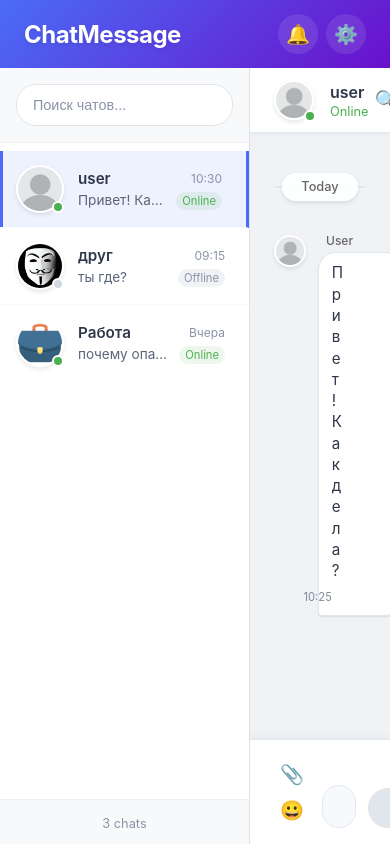
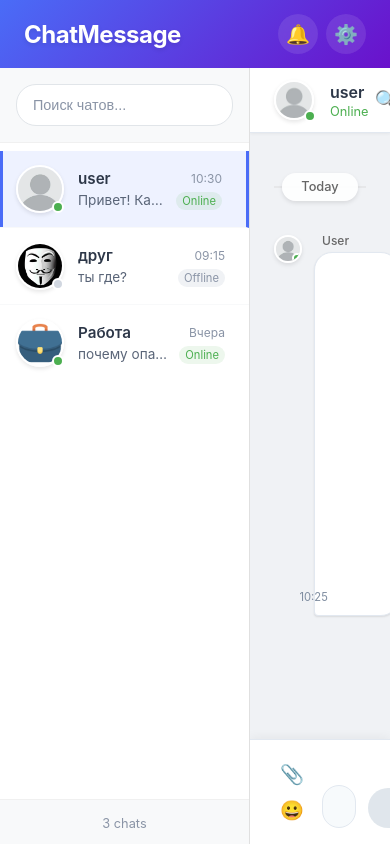
Before and after one commit to anonymous-proger/diplomChatApp, an Angular app in the folder diplom/diplomm/: page / in a window 390 px wide. Built offline with nearby package versions, Linux system fonts and the light colour scheme.

Commit message:
message_visual_Fix

```diff
--- a/diplom/diplomm/src/app/chat-window/chat-window.component.css
+++ b/diplom/diplomm/src/app/chat-window/chat-window.component.css
@@ -67,12 +67,12 @@
   overflow: hidden;
   border: 2px solid white;
   box-shadow: 0 2px 4px rgba(0, 0, 0, 0.1);
+}
 
-  img {
+.avatar img {
   width: 100%;
   height: 100%;
   object-fit: cover;
-  }
 }
 
 .online-indicator {
@@ -84,29 +84,27 @@
   border-radius: 50%;
   background-color: #d1d7e0;
   border: 2px solid white;
+}
 
-  &.online {
+.online-indicator.online {
   background-color: #4caf50;
 }
-}
 
-.chat-details {
-  .chat-name {
+.chat-details .chat-name {
   font-size: 1rem;
   font-weight: 600;
   color: #2d3748;
   margin: 0 0 0.125rem 0;
 }
 
-  .chat-status {
+.chat-details .chat-status {
   font-size: 0.8rem;
   color: #718096;
   margin: 0;
+}
 
-    &.online {
+.chat-details .chat-status.online {
   color: #4caf50;
-    }
-  }
 }
 
 .chat-actions {
@@ -128,31 +126,29 @@
   display: flex;
   align-items: center;
   justify-content: center;
+}
 
-  &:hover {
+.action-btn:hover {
   background-color: #f7fafc;
   color: #4a5568;
 }
 
-  &.active {
+.action-btn.active {
   background-color: #4a6cf7;
   color: white;
+}
 
-    &:hover {
+.action-btn.active:hover {
   background-color: #3a5ce5;
 }
+
+.action-btn.emoji-toggle.active {
+  background-color: #4a6cf7;
+  color: white;
 }
 
-  &.emoji-toggle {
-    &.active {
-      background-color: #4a6cf7;
-      color: white;
-
-      &:hover {
+.action-btn.emoji-toggle.active:hover {
   background-color: #3a5ce5;
-      }
-    }
-  }
 }
 
 .messages-container {
@@ -174,8 +170,9 @@
   text-align: center;
   margin: 1rem 0 1.5rem 0;
   position: relative;
+}
 
-  span {
+.date-divider span {
   display: inline-block;
   padding: 0.4rem 1.2rem;
   background-color: rgba(255, 255, 255, 0.9);
@@ -188,7 +185,7 @@
   box-shadow: 0 2px 4px rgba(0, 0, 0, 0.1);
 }
 
-  &::before {
+.date-divider::before {
   content: '';
   position: absolute;
   left: 0;
@@ -197,7 +194,6 @@
   height: 1px;
   background-color: #ddd;
   transform: translateY(-50%);
-  }
 }
 
 .message-wrapper {
@@ -208,22 +204,21 @@
   position: relative;
   transition: all 0.3s ease;
   cursor: pointer;
+}
 
-  &.with-avatar {
+.message-wrapper.with-avatar {
   align-items: flex-start;
 }
 
-  &.active {
-    .message-bubble {
+.message-wrapper.active .message-bubble {
   box-shadow: 0 2px 12px rgba(0, 0, 0, 0.2);
 }
 
-    &.outgoing .message-bubble {
+.message-wrapper.active.outgoing .message-bubble {
   box-shadow: 0 2px 12px rgba(74, 108, 247, 0.3);
 }
-  }
 
-  &.deleting {
+.message-wrapper.deleting {
   opacity: 0;
   transform: translateX(-20px);
   height: 0;
@@ -231,27 +226,26 @@
   overflow: hidden;
 }
 
-  &.search-highlight {
+.message-wrapper.search-highlight {
   background-color: rgba(255, 243, 205, 0.3);
   border-radius: 8px;
+}
 
-    .message-bubble {
+.message-wrapper.search-highlight .message-bubble {
   background-color: rgba(255, 243, 205, 0.1);
 }
+
+.message-wrapper.current-search-result {
+  background-color: rgba(255, 193, 7, 0.2);
+  border-radius: 8px;
 }
 
-  &.current-search-result {
-    background-color: rgba(255, 193, 7, 0.2);
-    border-radius: 8px;
-
-    .message-bubble {
+.message-wrapper.current-search-result .message-bubble {
   box-shadow: 0 0 0 2px rgba(255, 193, 7, 0.3);
 }
 
-    &.outgoing .message-bubble {
+.message-wrapper.current-search-result.outgoing .message-bubble {
   box-shadow: 0 0 0 2px rgba(255, 193, 7, 0.3), 0 1px 2px rgba(74, 108, 247, 0.2);
-    }
-  }
 }
 
 .message-avatar {
@@ -259,37 +253,88 @@
   height: 32px;
   border-radius: 50%;
   overflow: hidden;
-  margin-right: 0.75rem;
   flex-shrink: 0;
   margin-top: 2px;
   border: 2px solid white;
   box-shadow: 0 2px 4px rgba(0, 0, 0, 0.1);
+  position: relative;
+}
 
-  img {
+.message-avatar img {
   width: 100%;
   height: 100%;
   object-fit: cover;
 }
+
+.incoming-avatar {
+  margin-right: 0.75rem;
+}
+
+.outgoing-avatar {
+  margin-left: 0.75rem;
+  order: 2;
+}
+
+.avatar-online-indicator {
+  position: absolute;
+  bottom: -2px;
+  right: -2px;
+  width: 10px;
+  height: 10px;
+  border-radius: 50%;
+  background-color: #d1d7e0;
+  border: 2px solid white;
+}
+
+.avatar-online-indicator.online {
+  background-color: #4caf50;
+}
+
+.outgoing-avatar .avatar-online-indicator {
+  right: auto;
+  left: -2px;
 }
 
 .avatar-placeholder {
   width: 32px;
   height: 32px;
-  margin-right: 0.75rem;
   flex-shrink: 0;
   visibility: hidden;
+}
+
+.incoming-placeholder {
+  margin-right: 0.75rem;
+}
+
+.outgoing-placeholder {
+  margin-left: 0.75rem;
+  order: 2;
 }
 
 .message {
   display: flex;
   flex-direction: column;
-  width: 100%;
+  width: auto;
+  max-width: 50%;
+  min-width: 80px;
   transition: all 0.2s ease;
-  max-width: 50%;
+}
 
-  &.with-avatar {
+.message.with-avatar {
   max-width: calc(50% - 44px);
 }
+
+.outgoing {
+  justify-content: flex-end;
+}
+
+.outgoing .message {
+  align-items: flex-end;
+  margin-left: auto;
+}
+
+.message-wrapper:not(.outgoing) .message {
+  align-items: flex-start;
 }
 
 .sender-name {
@@ -301,7 +346,7 @@
 }
 
 .message-bubble {
-  padding: 0.75rem 1rem 0.75rem 1rem;
+  padding: 0.75rem 1rem;
   padding-right: 80px;
   border-radius: 18px;
   position: relative;
@@ -309,8 +354,13 @@
   overflow-wrap: break-word;
   box-shadow: 0 1px 2px rgba(0, 0, 0, 0.1);
   line-height: 1.4;
-  width: 100%;
+  width: fit-content;
+  max-width: 100%;
   transition: all 0.2s ease;
+}
+
+.message-bubble:has(app-message-reply) {
+  min-width: 250px;
 }
 
 :not(.outgoing) .message-bubble {
@@ -321,32 +371,35 @@
   border-top-right-radius: 18px;
   border-bottom-right-radius: 18px;
   border: 1px solid #e2e8f0;
+}
 
-  .message-time {
+:not(.outgoing) .message-bubble .message-time {
   color: #718096;
-  }
 }
 
 .outgoing .message-bubble {
   background-color: #4a6cf7;
   color: white;
-  border-bottom-left-radius: 4px;
+  border-bottom-left-radius: 18px;
   border-top-left-radius: 18px;
   border-top-right-radius: 18px;
-  border-bottom-right-radius: 18px;
+  border-bottom-right-radius: 4px;
   box-shadow: 0 1px 2px rgba(74, 108, 247, 0.2);
-  margin-left: 44px;
+  width: fit-content;
+}
 
-  .message-time {
+.outgoing .message-bubble .message-time {
   color: rgba(255, 255, 255, 0.9);
-  }
 }
 
 .message-text {
   margin: 0 0 0.5rem 0;
   line-height: 1.4;
   white-space: pre-wrap;
+  word-break: break-word;
   font-size: 0.95rem;
+  max-width: 100%;
+  overflow-x: hidden;
 }
 
 .message-footer {
@@ -391,8 +444,7 @@
   }
 }
 
-.action-btn {
-  &.delete-action-btn {
+.action-btn.delete-action-btn {
   background-color: #ff4757;
   color: white;
   border: none;
@@ -406,15 +458,15 @@
   font-size: 1rem;
   transition: all 0.2s ease;
   box-shadow: 0 2px 8px rgba(255, 71, 87, 0.3);
+}
 
-    &:hover {
+.action-btn.delete-action-btn:hover {
   background-color: #ff3742;
   transform: scale(1.05);
   box-shadow: 0 4px 12px rgba(255, 71, 87, 0.4);
 }
-  }
 
-  &.reply-action-btn {
+.action-btn.reply-action-btn {
   background-color: #4a6cf7;
   color: white;
   border: none;
@@ -428,27 +480,24 @@
   font-size: 1rem;
   transition: all 0.2s ease;
   box-shadow: 0 2px 8px rgba(74, 108, 247, 0.3);
+}
 
-    &:hover {
+.action-btn.reply-action-btn:hover {
   background-color: #3a5ce5;
   transform: scale(1.05);
   box-shadow: 0 4px 12px rgba(74, 108, 247, 0.4);
 }
+
+.action-btn:active {
+  transform: scale(0.95);
 }
 
-  &:active {
-    transform: scale(0.95);
-  }
-}
-
-.message-wrapper:hover {
-  .message-bubble {
+.message-wrapper:hover .message-bubble {
   box-shadow: 0 2px 8px rgba(0, 0, 0, 0.15);
 }
 
-  &.outgoing .message-bubble {
+.message-wrapper:hover.outgoing .message-bubble {
   box-shadow: 0 2px 8px rgba(74, 108, 247, 0.3);
-  }
 }
 
 .message-input-container {
@@ -470,11 +519,11 @@
   border-radius: 24px;
   padding: 0.5rem 1rem;
   transition: all 0.2s ease;
+}
 
-  &:focus-within {
+.input-wrapper:focus-within {
   border-color: #4a6cf7;
   box-shadow: 0 0 0 3px rgba(74, 108, 247, 0.1);
-  }
 }
 
 .message-input {
@@ -489,10 +538,10 @@
   line-height: 1.4;
   max-height: 120px;
   min-height: 20px;
+}
 
-  &::placeholder {
+.message-input::placeholder {
   color: #a0aec0;
-  }
 }
 
 .send-btn {
@@ -509,23 +558,23 @@
   align-items: center;
   justify-content: center;
   box-shadow: 0 2px 8px rgba(74, 108, 247, 0.2);
+}
 
-  &:hover:not(:disabled) {
+.send-btn:hover:not(:disabled) {
   background-color: #3a5ce5;
   transform: translateY(-1px);
   box-shadow: 0 4px 12px rgba(74, 108, 247, 0.3);
 }
 
-  &:active:not(:disabled) {
+.send-btn:active:not(:disabled) {
   transform: translateY(0);
 }
 
-  &:disabled {
+.send-btn:disabled {
   background-color: #cbd5e0;
   cursor: not-allowed;
   opacity: 0.6;
   box-shadow: none;
-  }
 }
 
 .messages-container::-webkit-scrollbar {
@@ -544,54 +593,6 @@
 
 .messages-container::-webkit-scrollbar-thumb:hover {
   background: #a8a8a8;
-}
-
-@media (max-width: 768px) {
-  .message {
-    max-width: 75%;
-
-    &.with-avatar {
-      max-width: calc(75% - 44px);
-    }
-  }
-
-  .outgoing .message-bubble {
-    margin-left: 20px;
-  }
-
-  .message-actions {
-    right: -60px;
-  }
-}
-
-@media (max-width: 480px) {
-  .message {
-    max-width: 85%;
-
-    &.with-avatar {
-      max-width: calc(85% - 44px);
-    }
-  }
-
-  .outgoing .message-bubble {
-    margin-left: 10px;
-  }
-
-  .message-bubble {
-    padding: 0.6rem 0.8rem 0.6rem 0.8rem;
-    padding-right: 70px;
-  }
-
-  .message-actions {
-    right: -50px;
-    gap: 0.125rem;
-
-    .action-btn {
-      width: 25px;
-      height: 25px;
-      font-size: 0.9rem;
-    }
-  }
 }
 
 .message-wrapper.message-highlight {
@@ -617,3 +618,61 @@
   transform: scale(0.98);
   transition: transform 0.1s ease;
 }
+
+@media (max-width: 768px) {
+  .message {
+    max-width: 75%;
+  }
+
+  .message.with-avatar {
+    max-width: calc(75% - 44px);
+  }
+
+  .message-actions {
+    right: -60px;
+  }
+}
+
+@media (max-width: 480px) {
+  .message {
+    max-width: 85%;
+  }
+
+  .message.with-avatar {
+    max-width: calc(85% - 44px);
+  }
+
+  .message-bubble {
+    padding: 0.6rem 0.8rem;
+    padding-right: 70px;
+  }
+
+  .message-actions {
+    right: -50px;
+    gap: 0.125rem;
+  }
+
+  .message-actions .action-btn {
+    width: 25px;
+    height: 25px;
+    font-size: 0.9rem;
+  }
+
+  .message-avatar {
+    width: 28px;
+    height: 28px;
+  }
+
+  .avatar-placeholder {
+    width: 28px;
+    height: 28px;
+  }
+
+  .incoming-placeholder {
+    margin-right: 0.75rem;
+  }
+
+  .outgoing-placeholder {
+    margin-left: 0.75rem;
+  }
+}
--- a/diplom/diplomm/src/app/chat-window/chat-window.component.html
+++ b/diplom/diplomm/src/app/chat-window/chat-window.component.html
@@ -51,20 +51,27 @@
            class="message-wrapper"
            [id]="'message-' + (message.id || '')"
            [class.outgoing]="message.isOutgoing"
-           [class.with-avatar]="!message.isOutgoing && shouldShowAvatar(i)"
+           [class.with-avatar]="(!message.isOutgoing && shouldShowAvatar(i)) || (message.isOutgoing && shouldShowOutgoingAvatar(i))"
            [class.active]="isMessageActive(message.id || '')"
            [class.deleting]="getMessageClass(message.id || '') === 'deleting'"
            [class.search-highlight]="isSearchResult(message.id || '', i)"
            [class.current-search-result]="isCurrentSearchResult(message.id || '', i)"
            (click)="onMessageClick(message.id || '', $event)">
 
-        <div class="message-avatar" *ngIf="!message.isOutgoing && shouldShowAvatar(i)">
+        <div class="message-avatar incoming-avatar"
+             *ngIf="!message.isOutgoing && shouldShowAvatar(i)">
           <img [src]="selectedChat.avatar" [alt]="selectedChat.name" />
+          <div class="avatar-online-indicator"
+               *ngIf="selectedChat.isOnline"
+               [class.online]="selectedChat.isOnline">
+          </div>
         </div>
 
-        <div class="avatar-placeholder" *ngIf="message.isOutgoing"></div>
+        <div class="avatar-placeholder incoming-placeholder"
+             *ngIf="!message.isOutgoing && !shouldShowAvatar(i)">
+        </div>
 
-        <div class="message" [class.with-avatar]="!message.isOutgoing && shouldShowAvatar(i)">
+        <div class="message" [class.with-avatar]="!message.isOutgoing && shouldShowAvatar(i) || message.isOutgoing && shouldShowOutgoingAvatar(i)">
           <div class="sender-name" *ngIf="!message.isOutgoing && message.senderName && shouldShowAvatar(i)">
             {{ message.senderName }}
           </div>
@@ -106,6 +113,20 @@
             </div>
           </div>
         </div>
+
+        <div class="message-avatar outgoing-avatar"
+             *ngIf="message.isOutgoing && shouldShowOutgoingAvatar(i)">
+          <img [src]="currentUserAvatar" [alt]="'You'" />
+          <div class="avatar-online-indicator"
+               *ngIf="currentUserIsOnline"
+               [class.online]="currentUserIsOnline">
+          </div>
+        </div>
+
+        <div class="avatar-placeholder outgoing-placeholder"
+             *ngIf="message.isOutgoing && !shouldShowOutgoingAvatar(i)">
+        </div>
+
       </div>
     </div>
   </div>
--- a/diplom/diplomm/src/app/chat-window/chat-window.component.ts
+++ b/diplom/diplomm/src/app/chat-window/chat-window.component.ts
@@ -26,6 +26,10 @@ export class ChatWindowComponent implements OnInit, OnDestroy, AfterViewChecked
   replyState: any = null;
   searchState: SearchState | null = null;
 
+  currentUserId: string = 'current-user-id';
+  currentUserAvatar: string = 'assets/images/user.png';
+  currentUserIsOnline: boolean = true;
+
   private subscriptions: Subscription = new Subscription();
   private shouldScrollToBottom = false;
 
@@ -36,6 +40,8 @@ export class ChatWindowComponent implements OnInit, OnDestroy, AfterViewChecked
   ) {}
 
   ngOnInit(): void {
+    this.loadCurrentUser();
+
     const chatSub = this.chatService.selectedChat$.subscribe(chat => {
       this.selectedChat = chat;
       if (chat) {
@@ -73,6 +79,9 @@ export class ChatWindowComponent implements OnInit, OnDestroy, AfterViewChecked
 
   ngOnDestroy(): void {
     this.subscriptions.unsubscribe();
+  }
+
+  private loadCurrentUser(): void {
   }
 
   @HostListener('document:click', ['$event'])
@@ -207,7 +216,11 @@ export class ChatWindowComponent implements OnInit, OnDestroy, AfterViewChecked
   }
 
   shouldShowAvatar(index: number): boolean {
-    if (this.messages[index].isOutgoing) return false;
+    const message = this.messages[index];
+
+    if (message.isOutgoing) {
+      return this.shouldShowOutgoingAvatar(index);
+    }
 
     if (index === 0) return true;
 
@@ -220,8 +233,32 @@ export class ChatWindowComponent implements OnInit, OnDestroy, AfterViewChecked
             this.isDifferentTimeGroup(currentMessage.time, previousMessage.time));
   }
 
+  shouldShowOutgoingAvatar(index: number): boolean {
+    if (!this.messages[index].isOutgoing) return false;
+
+    if (index === 0) return true;
+
+    const currentMessage = this.messages[index];
+    const previousMessage = this.messages[index - 1];
+
+    return !previousMessage.isOutgoing ||
+           this.isDifferentTimeGroup(currentMessage.time, previousMessage.time);
+  }
+
   private isDifferentTimeGroup(time1: string, time2: string): boolean {
-    return time1 !== time2;
+    try {
+      const date1 = new Date(time1);
+      const date2 = new Date(time2);
+
+      if (isNaN(date1.getTime()) || isNaN(date2.getTime())) {
+        return time1 !== time2;
+      }
+
+      const diffMinutes = Math.abs(date1.getTime() - date2.getTime()) / (1000 * 60);
+      return diffMinutes > 5;
+    } catch {
+      return time1 !== time2;
+    }
   }
 
   onMessageClick(messageId: string, event: MouseEvent): void {
@@ -337,7 +374,6 @@ export class ChatWindowComponent implements OnInit, OnDestroy, AfterViewChecked
     return text.substring(0, maxLength) + '...';
   }
 
-  // Методы для поиска
   toggleSearch(): void {
     if (this.searchState?.isSearching) {
       this.messageSearchService.stopSearch();
```
Lines whose indentation alone changed are shown as unchanged.
